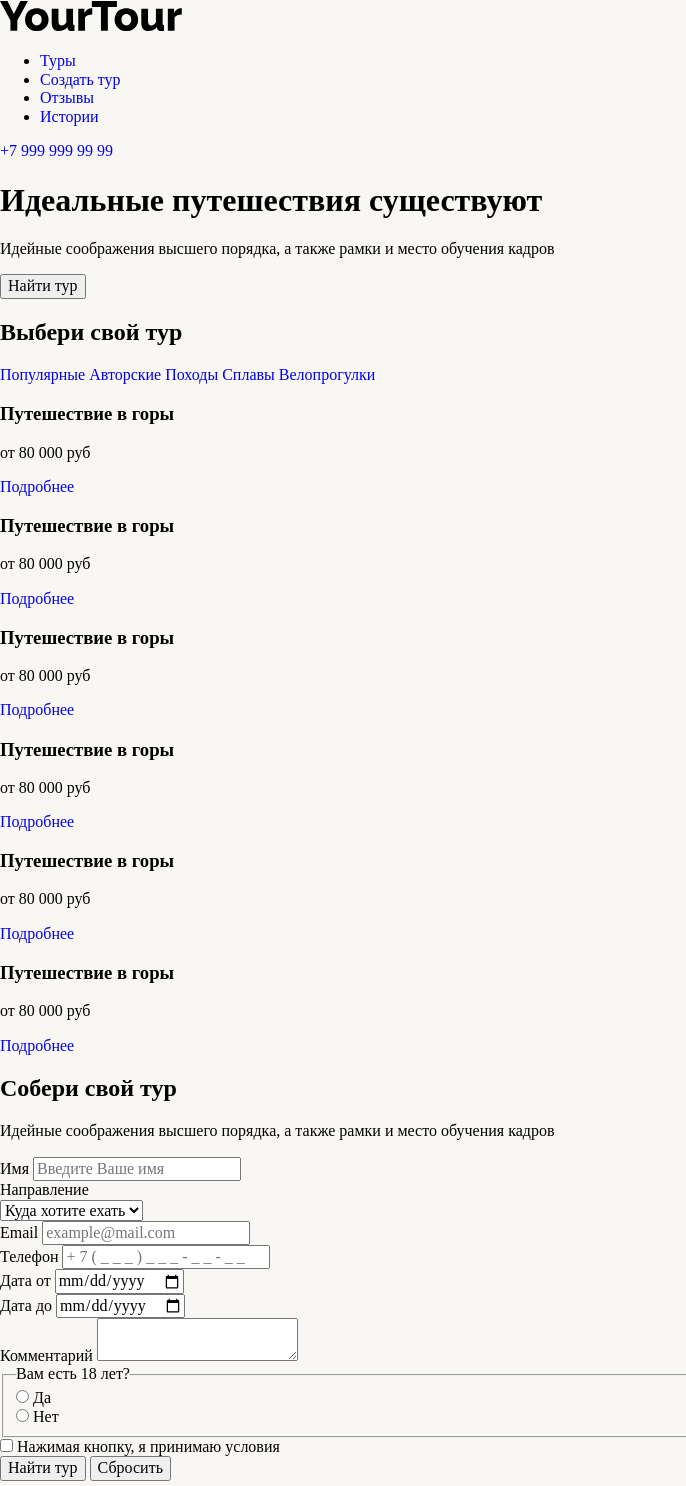
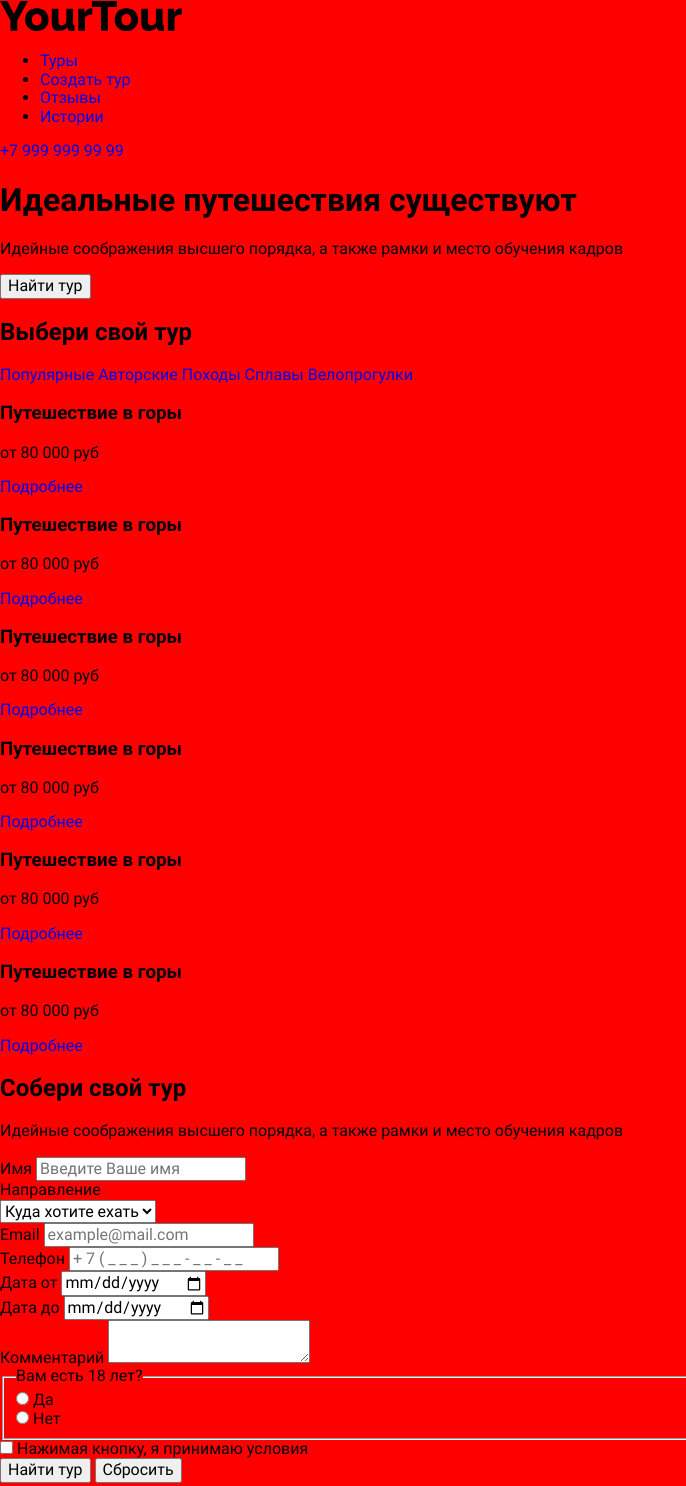
Before and after one commit to MikaBerza/layout_YourTour_test, a website built with webpack: page src/pages/index.html in a window 1280 px wide. Shown: the top 1486 px of the page, without its empty margins (0-686 px from the left). Built offline with nearby package versions, Linux system fonts and the light colour scheme.

Commit message:
Шрифт установлен -установил шрифт в один файл (index.css) для всего проекта
The font is installed
-installed the font in a single file (index.css) for the entire project

```diff
--- a/src/css/chooseTour.css
+++ b/src/css/chooseTour.css
@@ -1,15 +1,15 @@
+/* Примечание
+.chooseTour>*{}
+Эта запись задает стиль для всех непосредственных потомков элементов,
+которые являются дочерними элементами элементов с классом "chooseTour" */
+
 .chooseTour {
+  width: 1920px;
+  margin: auto;
+
   display: flex;
   flex-direction: column;
   justify-content: center;
-}
-
-/* Примечание
-Эта запись задает стиль для всех непосредственных потомков элементов,
-которые являются дочерними элементами элементов с классом "chooseTour" */
-.chooseTour>* {
-  font-family: 'Roboto';
-  font-style: normal;
 }
 
 .chooseTour__title {
--- a/src/css/collectTour.css
+++ b/src/css/collectTour.css
@@ -14,8 +14,6 @@
   padding-top: 135px;
   max-width: 529px;
 
-  font-family: 'Roboto';
-  font-style: normal;
   font-weight: 700;
   font-size: 59px;
   line-height: 124%;
@@ -29,8 +27,6 @@
   padding-top: 30px;
   max-width: 409px;
 
-  font-family: 'Roboto';
-  font-style: normal;
   font-weight: 400;
   font-size: 20px;
   line-height: 142%;
@@ -55,8 +51,6 @@
 Эта запись задает стиль для всех непосредственных потомков элементов,
 которые являются дочерними элементами элементов с классом "formFill" */
 .formFill>* {
-  font-family: 'Roboto';
-  font-style: normal;
   font-weight: 400;
   font-size: 20px;
   line-height: 142%;
--- a/src/css/greeting.css
+++ b/src/css/greeting.css
@@ -1,11 +1,8 @@
 /* ___________Main_________________________________________________ */
 /* __section__greeting(приветствие)__*/
-/* Есть вопрос!!!
-Есть ли картинки для  размера экрана 1024px и 360px*/
-/* background: linear-gradient(180deg, rgba(0, 0, 0, 0.40) 0%, rgba(0, 0, 0, 0.00) 100%),
-linear-gradient(0deg, rgba(0, 0, 0, 0.30) 0%, rgba(0, 0, 0, 0.30) 100%),
-url('../../dist/images/headerBackgroundImg1920.png'), lightgray 50% / cover no-repeat; */
 .greeting {
+  width: 1920px;
+  margin: auto;
   background-image: url('../../dist/images/headerBackgroundImg1920.png');
   background-repeat: no-repeat;
   background-position: center center;
@@ -18,8 +15,6 @@ url('../../dist/images/headerBackgroundImg1920.png'), lightgray 50% / cover no-r
   margin: auto;
   text-align: center;
 
-  font-family: 'Roboto';
-  font-style: normal;
   font-weight: 700;
   font-size: 96px;
   line-height: 109%;
@@ -33,8 +28,6 @@ url('../../dist/images/headerBackgroundImg1920.png'), lightgray 50% / cover no-r
   margin: auto;
   padding-top: 50px;
 
-  font-family: 'Roboto';
-  font-style: normal;
   font-weight: 400;
   font-size: 20px;
   line-height: 142%;
@@ -59,8 +52,6 @@ url('../../dist/images/headerBackgroundImg1920.png'), lightgray 50% / cover no-r
 
   cursor: pointer;
 
-  font-family: 'Roboto';
-  font-style: normal;
   font-weight: 400;
   font-size: 17px;
   line-height: 142%;
--- a/src/css/heading.css
+++ b/src/css/heading.css
@@ -7,6 +7,7 @@
 а свойство "transform: translateX(-50%)" сдвигает его влево на 50% от его
 собственной ширины. Это позволяет шапке находиться по центру родительского
 блока независимо от его ширины. */
+  width: 1920px;
   position: fixed;
   top: 0;
   left: 50%;
@@ -14,7 +15,6 @@
   z-index: 999;
 
   display: block;
-  width: 100%;
 }
 
 .navbar {
@@ -46,7 +46,6 @@
 }
 
 .navbar__menu-link {
-  font-family: 'Roboto';
   font-size: 20px;
   color: var(--white-color);
 }
@@ -57,8 +56,6 @@
 }
 
 .navbar__telephoneNumber {
-  font-family: 'Roboto';
-  font-style: normal;
   font-weight: 400;
   font-size: 20px;
   line-height: 142%;
--- a/src/css/index.css
+++ b/src/css/index.css
@@ -26,9 +26,14 @@ a {
 
 /* внешняя обертка */
 .wrapper {
+  font-family: 'Roboto', 'Times New Roman', Times, serif;
+  font-style: normal;
+
   max-width: 1920px;
   margin: auto;
+
   background: var(--beige100-color);
+  background-color: red
 }
 
 @import url('./heading.css');
--- a/src/css/media.css
+++ b/src/css/media.css
@@ -3,6 +3,10 @@
 @media screen and (max-width: 1919px) {
 
   /* __heading(раздел-заголовок)__ */
+  .heading {
+    width: 1024px;
+  }
+
   .navbar__menu {
     padding-left: 84px;
     padding-right: 84px;
@@ -17,8 +21,7 @@
 
   /* __greeting(раздел-приветствие)__ */
   .greeting {
-    max-width: 1024px;
-    margin: auto;
+    width: 1024px;
     background-image: linear-gradient(180deg, rgba(0, 0, 0, 0.40) 0%, rgba(0, 0, 0, 0.00) 100%),
       linear-gradient(0deg, rgba(0, 0, 0, 0.30) 0%, rgba(0, 0, 0, 0.30) 100%),
       url('../../dist/images/headerBackgroundImg1024.png');
@@ -33,6 +36,10 @@
   }
 
   /* __chooseTour(раздел-выбрать тур) */
+  .chooseTour {
+    width: 1024px;
+  }
+
   .chooseTour__cardContainer {
     max-width: 918px;
     margin-top: 106px;
@@ -150,6 +157,10 @@
 @media screen and (max-width: 1023px) {
 
   /* __heading(раздел-заголовок)__ */
+  .heading {
+    width: 360px;
+  }
+
   .navbar {
     width: 360px;
     padding: 32.5px 0px 0px 0px;
--- a/src/css/travelPhotos.css
+++ b/src/css/travelPhotos.css
@@ -1,3 +1,8 @@
+.travelPhotos {
+  width: 1920px;
+  margin: auto;
+}
+
 .travelPhotos .secondaryTitle__title {
   max-width: 723px;
 }
```
Also changed, not shown: src/css/reviews.css (+5 -3 lines), src/css/stories.css (+9 -16 lines).
